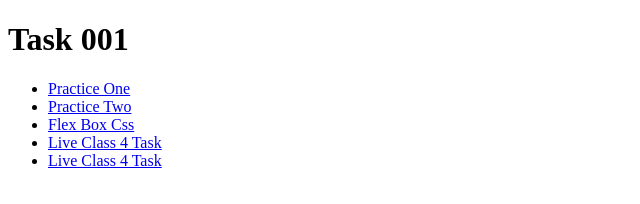
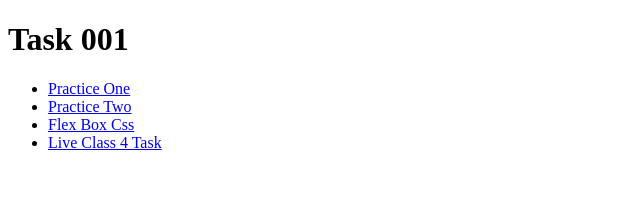
Before and after one commit to shaid1st/shaid1st.github.io, a plain HTML site: page index.html in a window 1280 px wide. Shown: the whole page, without its empty margins (0-640 px from the left). Drawn offline with Linux system fonts and the light colour scheme.

Commit message:
Update index.html

```diff
--- a/index.html
+++ b/index.html
@@ -10,7 +10,7 @@
 		<li><a href="PracticeCSSCrash/index.html"> Practice Two</a> </li>
         <li><a href="FlexBoxCSS/index.html"> Flex Box Css</a> </li>
         <li><a href="LiveClass4/index.html"> Live Class 4 Task</a> </li>
-        <li><a href="VideoBackground/index.html"> Live Class 4 Task</a> </li>
+
 
 	</ul>
 </body>
```
